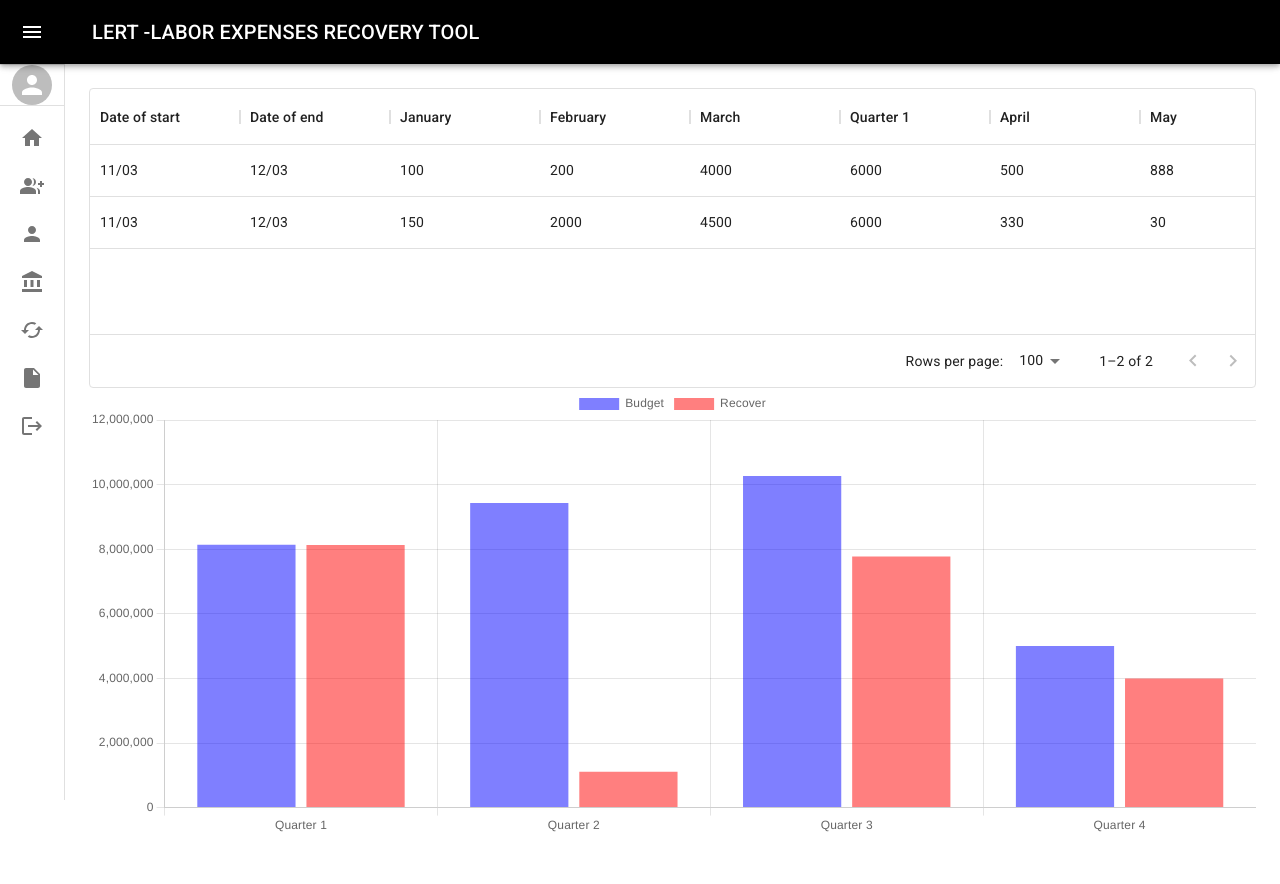
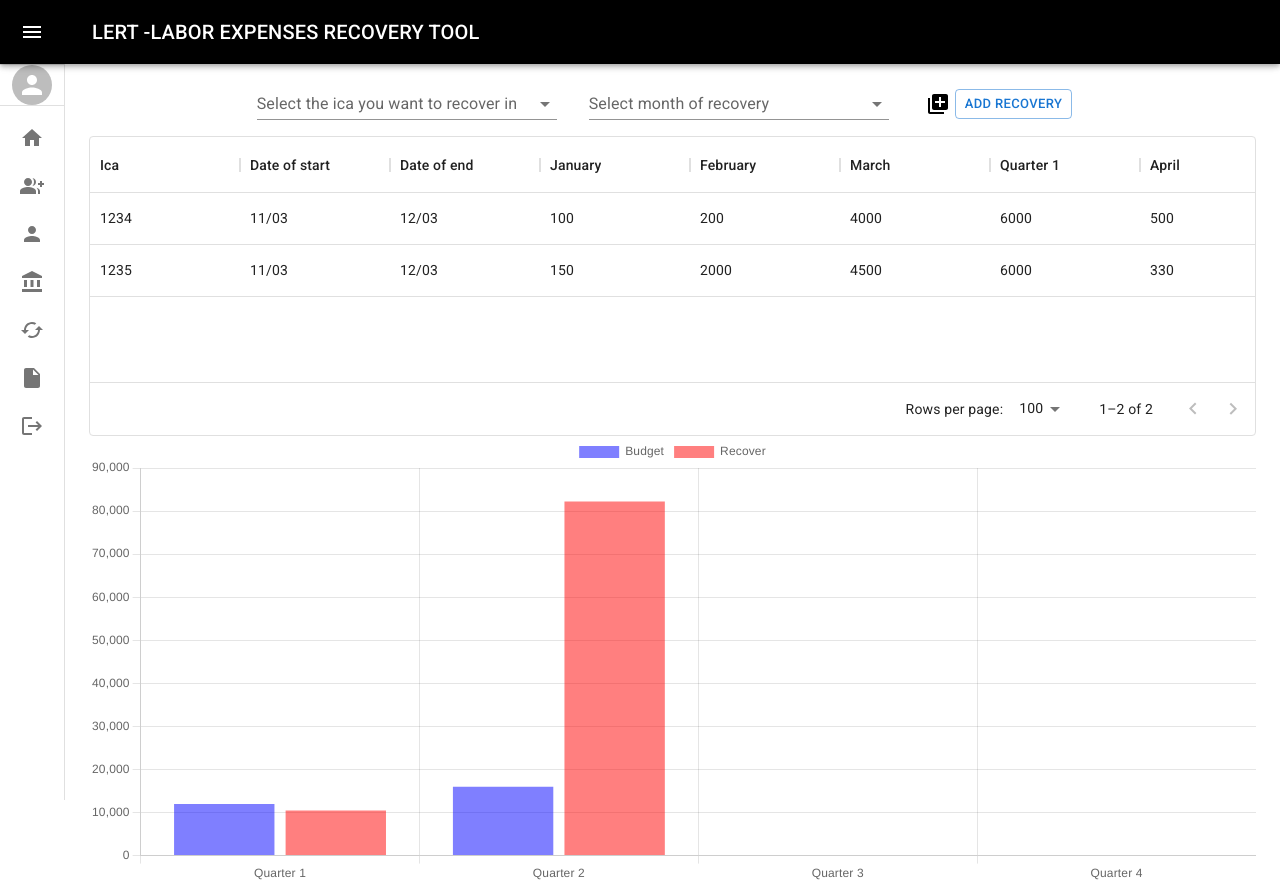
Before and after one commit to germanking6/TC3004, a React (Vite) app in the folder client/: page /recovery in a window 1280 px wide. Before the commit the page ends 836 px from the top, so only its background shows below. Built offline with nearby package versions, Linux system fonts and the light colour scheme.

Commit message:
gaphicosdatas

```diff
--- a/client/src/pages/recovery-page.jsx
+++ b/client/src/pages/recovery-page.jsx
@@ -1,8 +1,15 @@
 
 import React, { Component } from 'react';
 import { DataGrid} from '@mui/x-data-grid';
-import { useRef } from 'react';
+//import { useRef } from 'react';
 import Graphic from '../components/Graphic';
+import IconButton from '@mui/material/IconButton';
+import Grid from '@mui/material/Grid';
+import Autocomplete from '@mui/material/Autocomplete';
+import Button from '@mui/material/Button';
+import TextField from '@mui/material/TextField';
+import { useState, useEffect } from 'react';
+
 //https://v4.mui.com/es/components/buttons/?msclkid=40af928eb62411ecaf95a1a6c922508a
 //https://materialui.co/icon/expand-more
 
@@ -10,7 +17,7 @@ const RecoveryPage = () =>{
     //------TEMPORARY DATA FOR TESTING
     //table data titles to simulate database
 
-
+    //obtenemos este objeto de una query
     const contentRows = [
         {
             id: "1234",
@@ -20,13 +27,15 @@ const RecoveryPage = () =>{
             2: 200,
             3: 4000,
             total1: 6000,
+            recover1 : 5000,
             4: 500,
             5: 888,
             6:3838,
             total2: 8000,
+            recover2 : 7200,
             total: 10000,
             taxes: 100,
-            recover: 30,
+            recover: 3000,
             state: true
 
         },
@@ -38,21 +47,118 @@ const RecoveryPage = () =>{
             2: 2000,
             3: 4500,
             total1: 6000,
+            recover1 : 5500,
             4: 330,
             5: 30,
             6:3838,
             total2: 8000,
+            recover2 : 75000,
             total: 10000,
             taxes: 100,
-            recover: 10,
+            recover: 9000,
             state: true
 
         }
     ];
+    //hacemos esto dentro de la query
+    let a = [];
+    const month = ["January", "February", "March","April","May","June","July","August", "September", "October", "November", "December"];
+    const [ica, setIca] = useState(contentRows);
+    const [titles, setTitles] = useState();
+    const [months, setMonths] = useState();
+    const [recover, setRecover] = useState();
+    const [total, setTotal] = useState();
+
+
+
+    let rec = [];
+    let tot = [];
+    let q1 = [];
+    let q2 = [];
+    let q3 = [];
+    let q4 = [];
+    let rec1 = [];
+    let rec2 = [];
+    let rec3 = [];
+    let rec4 = [];
+    const icas = () => {
+       console.log(ica);
+       ica.map((item,index)=>{
+            a[index]= item.id;
+            q1[index] = item.total1;
+            rec1[index] = item.recover1;
+            if(item.total2){
+                q2[index] = item.total2;
+                rec2[index] = item.recover2;
+            }
+            if(item.total3){
+                q3[index] = item.total3;
+                rec3[index] = item.recover3;
+            }
+            if(item.total4){
+                q4[index] = item.total4;
+                rec4[index] = item.recover4;
+            }
+
+       });
+
+
+       let arr = [0,0,0,0];
+       let arr1 = [0,0,0,0];
+       for (var i = 0; i < q1.length; i++) {
+            arr[0] = arr[0] + q1[i];
+            arr1[0] = arr1[0] + rec1[i];
+        }
+        console.log(arr[0]);
+        if(q2.length > 0){
+            for (var i = 0; i < q2.length; i++) {
+
+                arr[1] = arr[1] + q2[i];
+                arr1[1] = arr1[1] + rec2[i];
+
+            }
+
+        }
+        if(q3.length > 0){
+            for (var i = 0; i < q3.length; i++) {
+
+                arr[2] = arr[2] + q3[i];
+                arr1[2] = arr1[2] + rec3[i];
+
+            }
+
+        }
+        if(q4.length > 0){
+            for (var i = 0; i < q4.length; i++) {
+
+                arr[3] = arr[3] + q4[i];
+                arr1[3] = arr1[3] + rec4[i];
+
+            }
+
+        }
+        //console.log(arr);
+       //console.log(arr1);
+       setTitles(a);
+       setRecover(arr1);
+       setTotal(arr);
+       //console.log(total);
+       //console.log(recover);
+
+    }
+    useEffect(() => {
+        icas();
+
+     }, []);
+
+
+    /*{(for int i)
+
+    }*/
 
 
       const columns = [
-
+        { field: 'id', headerName: 'Ica', width: 150 },
         { field: 'DateStart', headerName: 'Date of start', width: 150 },
         { field: 'DateFinish', headerName: 'Date of end', width: 150 },
         { field: '1', headerName: 'January', width: 150 },
@@ -65,25 +171,52 @@ const RecoveryPage = () =>{
         { field: 'total2', headerName: 'Quarter 2', width: 150 },
         { field: 'total', headerName: 'Total', width: 150 },
         { field: 'recover', headerName: 'Total of billing', width: 150 },
-        { field: 'state', headerName: 'Total plus taxes', width: 150 },
-        { field: 'graphic', headerName: 'Graphic', width: 150 }
+        { field: 'state', headerName: 'Total plus taxes', width: 150 }
       ];
-      const budget = [8137119, 9431691, 10266674,5000000];
-      const recover = [8130000,1110900,7777777,4000000];
+      //const budget = [8137119, 9431691, 10266674,5000000];
+      //const recover = [8130000,1110900,7777777,4000000];
 
 
-
-
-
+      //update value of quarter1total quarter2 total or quarter3 total y taxes y recover y el mes
+      const addRecovery = (event) =>{
+            console.log(event);
+      }
     //---------HTML
     return(
 
         <div style={{ height: 300, width: '100%' }}>
+                <Grid container spacing={2} sx={{ justifyContent: 'center', alignItems: 'center'}}>
+                    <Grid className='input'>
+                        <Autocomplete
+                            id="clear-on-escape"
+                            clearOnEscape
+                            options={titles}
+                            sx={{ width: 300 }}
+                            renderInput={(params) => <TextField {...params} id="outlined-basic" label="Select the ica you want to recover in" variant="standard"/>}
+                        />
+                    </Grid>
+                    <Grid className='input'>
+                        <Autocomplete
+                            id="clear-on-escape"
+                            clearOnEscape
+                            options={month}
+                            sx={{ width: 300 }}
+                            renderInput={(params) => <TextField {...params} id="outlined-basic" label="Select month of recovery" variant="standard"/>}
+                        />
+                    </Grid>
+                <Grid>
+                    <IconButton color = "secondary" size="small" id="addRecovery" >
+                        <svg xmlns="http://www.w3.org/2000/svg" height="24" viewBox="0 0 24 24" width="24"><path d="M0 0h24v24H0z" fill="none"/><path d="M4 6H2v14c0 1.1.9 2 2 2h14v-2H4V6zm16-4H8c-1.1 0-2 .9-2 2v12c0 1.1.9 2 2 2h12c1.1 0 2-.9 2-2V4c0-1.1-.9-2-2-2zm-1 9h-4v4h-2v-4H9V9h4V5h2v4h4v2z"/></svg>
 
+                    </IconButton>
+                        <Button variant="outlined" size="small" onClick = {addRecovery}>Add recovery</Button>
+                    </Grid>
+                </Grid>
 
             <DataGrid rows={contentRows} columns={columns}/>
 
-            <Graphic budget={budget} recover={recover} />
+
+            <Graphic budget={total} recover={recover} />
         </div>
 
 
```
